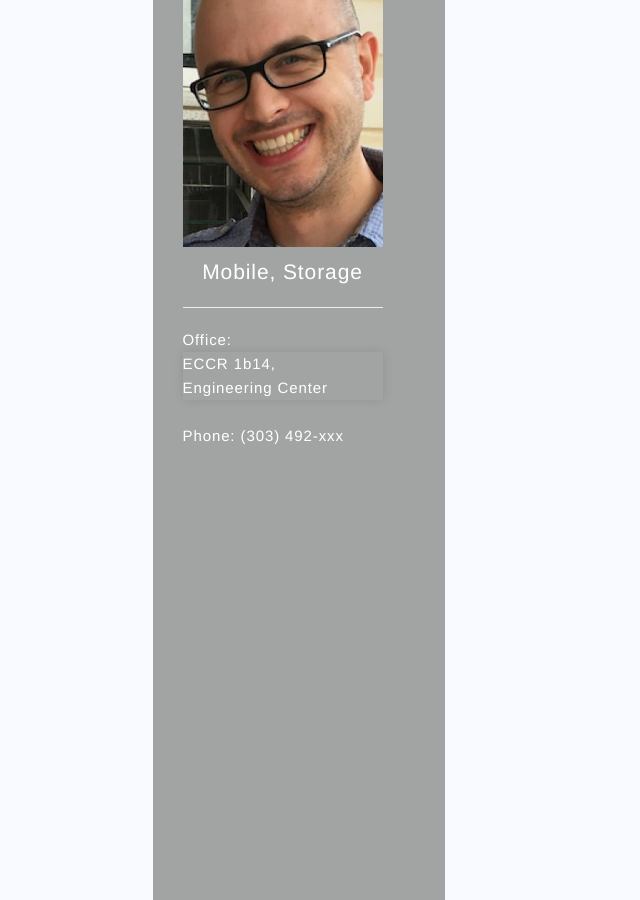
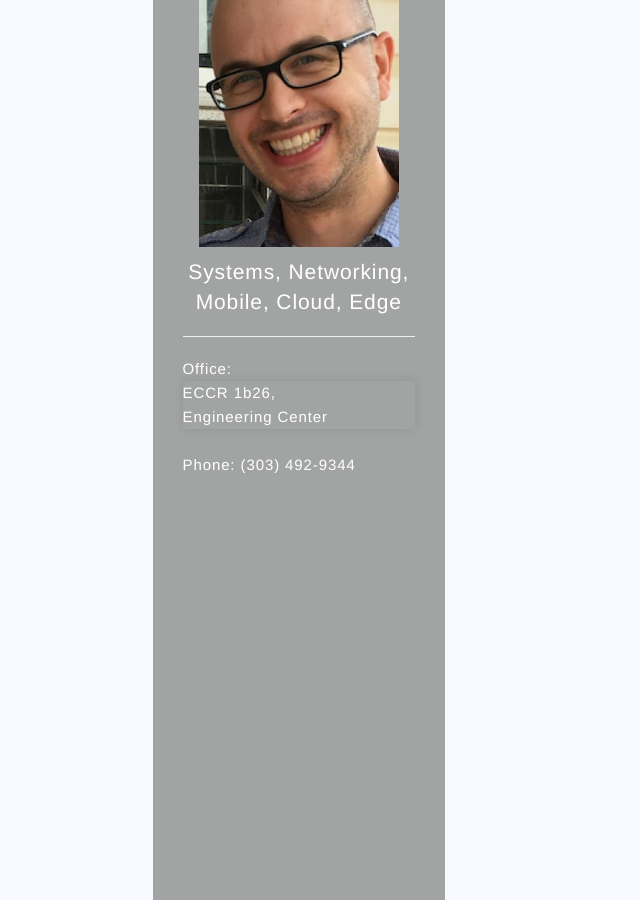
Before and after one commit to cu-computer-systems/cu-computer-systems.github.io, a Jekyll site: the page built from collections/_faculty/rozner.md, in a window 1280 px wide and 900 px high, scrolled down 351 px. Shown: the whole window, without its empty margins (0-640 px from the left). Built offline with Jekyll 4.4.1, drawn with Linux system fonts in a browser that asks for light colours; nearby versions of some CDN libraries.

Commit message:
changes to Rozner's bio page

```diff
--- a/collections/_faculty/rozner.md
+++ b/collections/_faculty/rozner.md
@@ -2,9 +2,9 @@
 layout: faculty_page
 name: Eric Rozner
 image_url: /assets/img/faculty/rozner.jpg
-office: ECCR 1b14,<br> Engineering Center
-phone: (303) 492-xxx
-area: Mobile, Storage
-targeturl: http://ericrozner.com.s3-website-us-east-1.amazonaws.com/
+office: ECCR 1b26,<br> Engineering Center
+phone: (303) 492-9344
+area: Systems, Networking, Mobile, Cloud, Edge
+targeturl: http://www.ericrozner.com/
 output: false
 ---
```
